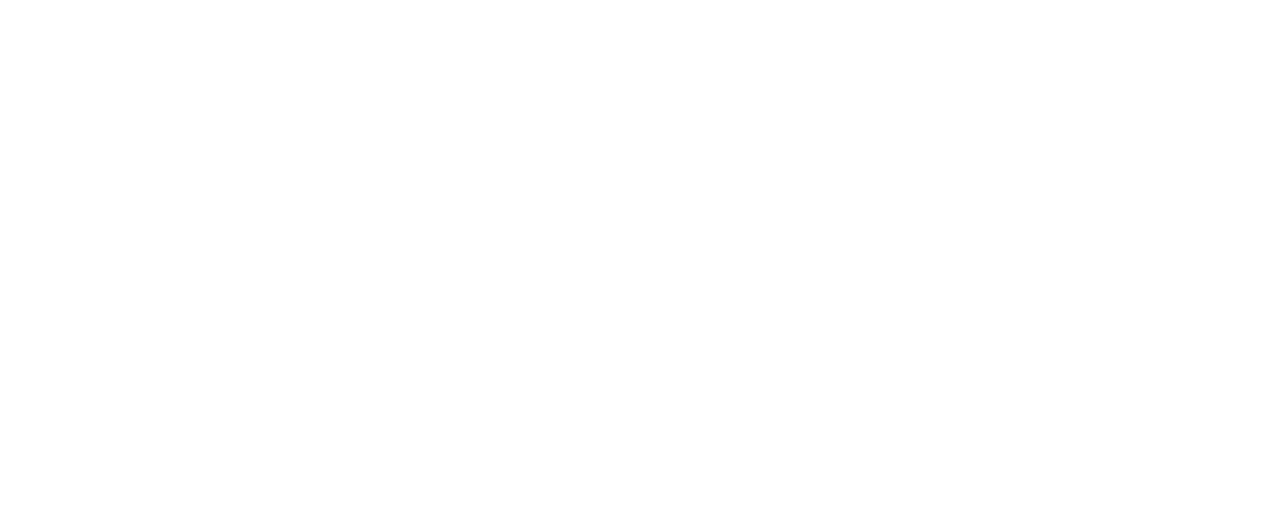
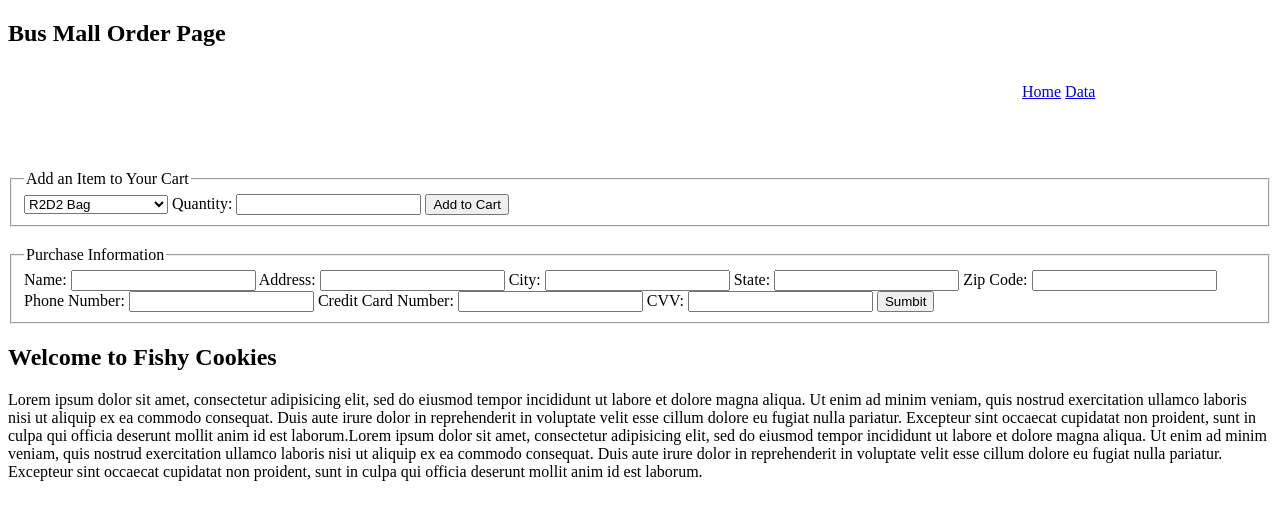
Before and after one commit to ncarignan/order-form, a plain HTML site: page index.html in a window 1280 px wide. Drawn offline with Linux system fonts and the light colour scheme.

Commit message:
first pass

```diff
--- a/app.js
+++ b/app.js
@@ -1,7 +1,7 @@
 'use strict';
 
 var allProducts = [];
-
+//localstorage.cartArray
 (function localStorageAlign1(){
   if(!localStorage.allProducts){
     newInstances();
@@ -16,8 +16,7 @@ var allProducts = [];
 function Product(name, filepath){
   this.name = name;
   this.filepath = filepath;
-  this.count = 0;
-  this.picked = 0;
+  this.numInCart = 0;
   allProducts.push(this);
 }
 
@@ -43,3 +42,28 @@ function newInstances(){
   new Product('water can', 'img/water-can.jpg');
   new Product('wine glass', 'img/wine-glass.jpg');
 }
+
+
+(function(){
+  for(var i in allProducts){
+    var productDropdown = document.getElementById('productDrop');
+    // console.log(productDropdown);
+    var optionEl = document.createElement('option');
+    // console.log(optionEl);
+    optionEl.textContent = allProducts[i].name;
+    // console.log(optionEl);
+    productDropdown.appendChild(optionEl);
+  }
+})();
+
+var addToCart = document.getElementById('addToCart');
+addToCart.addEventListener('submit', handleAddToCartSubmit);
+
+function handleAddToCartSubmit(event){
+  console.log('fired');
+  console.log(event);
+  event.preventDefault();
+  var product = event.target.product.value;
+  console.log(event.target.product.value);
+  var quantity = parseInt(event.target.quantity.value);
+};
--- a/index.html
+++ b/index.html
@@ -3,10 +3,64 @@
   <head>
     <meta charset="utf-8">
     <title></title>
+    <link rel="stylesheet" href="style.css">
+
+    </style>
   </head>
   <body>
-<script type="text/javascript" src="app.js">
 
-</script>
+    <nav>
+        <h1>Bus Mall Order Page</h1>
+        <ul id="navLinks">
+          <li class="nav"><a href ="index.html">Home</a></li>
+          <li class="nav"><a href ="data.html">Data</a></li>
+        </ul>
+    </nav>
+      <article>
+
+        <form id="addToCart">
+  <fieldset>
+    <legend>Add an Item to Your Cart</legend>
+    <select id="productDrop" name="product"></select>
+    <label for="quantityDrop">Quantity: </label>
+    <input name="quantity" type="number" min="0" required>
+    <button type="submit" >Add to Cart</button>
+</fieldset>
+</form>
+</article>
+
+<section>
+  <h2 id="welcomeBackMessage"></h2>
+  <!-- change purchase info button -->
+  <form id="storeForm">
+    <fieldset>
+      <legend>Purchase Information</legend>
+      <label for="userName">Name: </label>
+      <input id="userName" name="userName" type="number" min="0" required>
+      <label for="address">Address: </label>
+      <input id="address" name="address" type="number" min="0" required>
+      <label for="city">City: </label>
+      <input id="city" name="city" type="number" min="0" required>
+      <label for="state">State: </label>
+      <input id="state" name="state" type="number" min="0" required>
+      <label for="zip">Zip Code: </label>
+      <input id="zip" name="zip" type="number" min="0" required>
+      <label for="phoneNumber">Phone Number: </label>
+      <input id="phoneNumber" name="phoneNumber" type="number" min="0" required>
+      <label for="creditCardNumber">Credit Card Number: </label>
+      <input id="creditCardNumber" name="creditCardNumber" type="number" min="0" required>
+      <label for="creditCardNumber">CVV: </label>
+      <input id="creditCardNumber" name="creditCardNumber" type="number" min="0" required>
+      <button type="submit">Sumbit</button>
+    </fieldset>
+  </form>
+</section>
+
+    <h2>Welcome to Fishy Cookies</h2>
+    <p>Lorem ipsum dolor sit amet, consectetur adipisicing elit, sed do eiusmod tempor incididunt ut labore et dolore magna aliqua. Ut enim ad minim veniam, quis nostrud exercitation ullamco laboris nisi ut aliquip ex ea commodo consequat. Duis aute irure dolor in reprehenderit in voluptate velit esse cillum dolore eu fugiat nulla pariatur. Excepteur sint occaecat cupidatat non proident, sunt in culpa qui officia deserunt mollit anim id est laborum.Lorem ipsum dolor sit amet, consectetur adipisicing elit, sed do eiusmod tempor incididunt ut labore et dolore magna aliqua. Ut enim ad minim veniam, quis nostrud exercitation ullamco laboris nisi ut aliquip ex ea commodo consequat. Duis aute irure dolor in reprehenderit in voluptate velit esse cillum dolore eu fugiat nulla pariatur. Excepteur sint occaecat cupidatat non proident, sunt in culpa qui officia deserunt mollit anim id est laborum.</p>
+    </article>
+
+
+<script type="text/javascript" src="app.js"></script>
   </body>
 </html>
--- a/style.css
+++ b/style.css
@@ -1 +1,16 @@
-/*css*/
+nav ul{
+  float:right;
+  width:250px;
+}
+nav li{
+  display:inline-block;
+}
+nav{
+  height:150px;
+}
+input{
+  /*margin-left: 400px;*/
+}
+label{
+  /*margin-left: 200px;*/
+}
```
